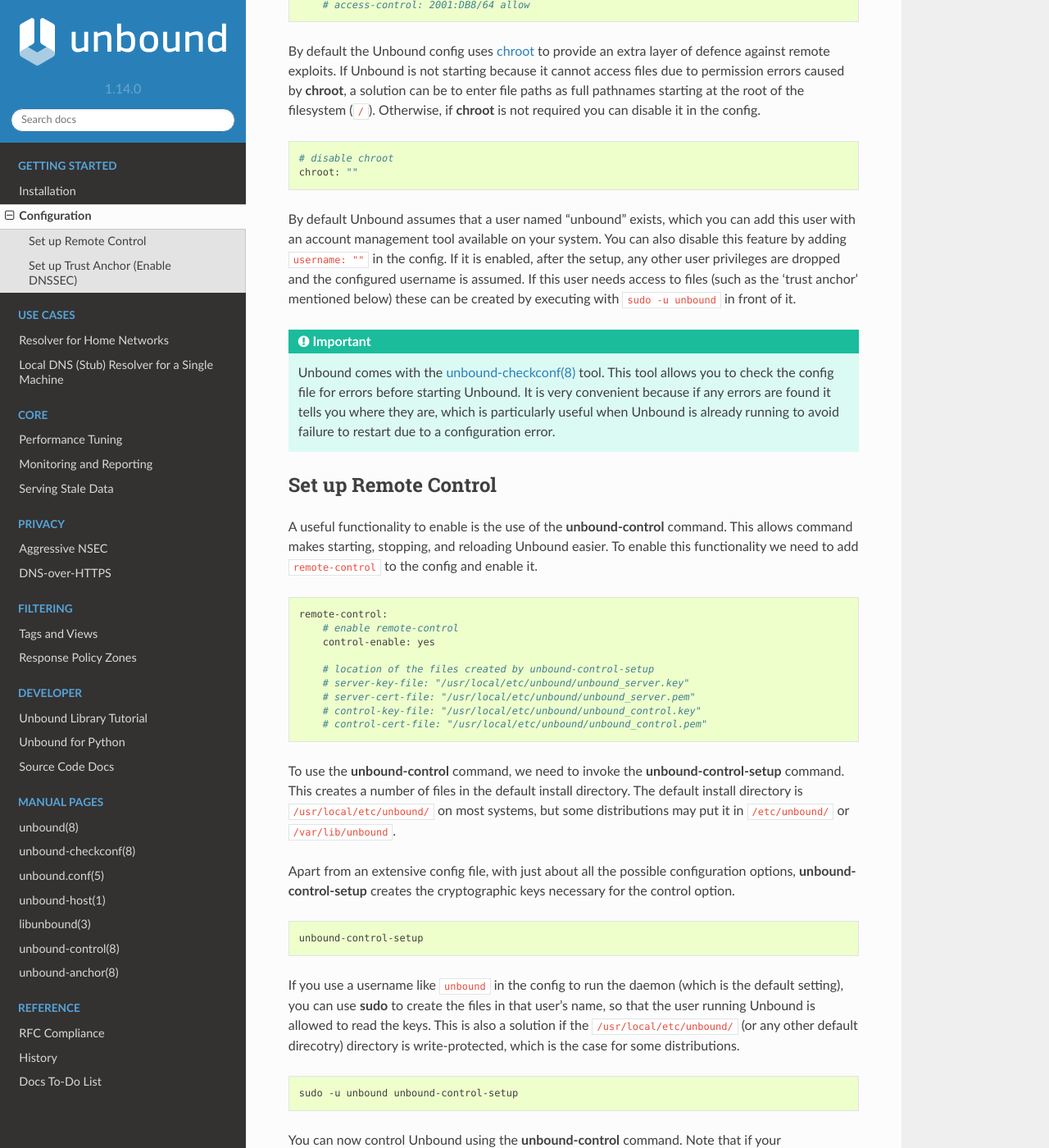
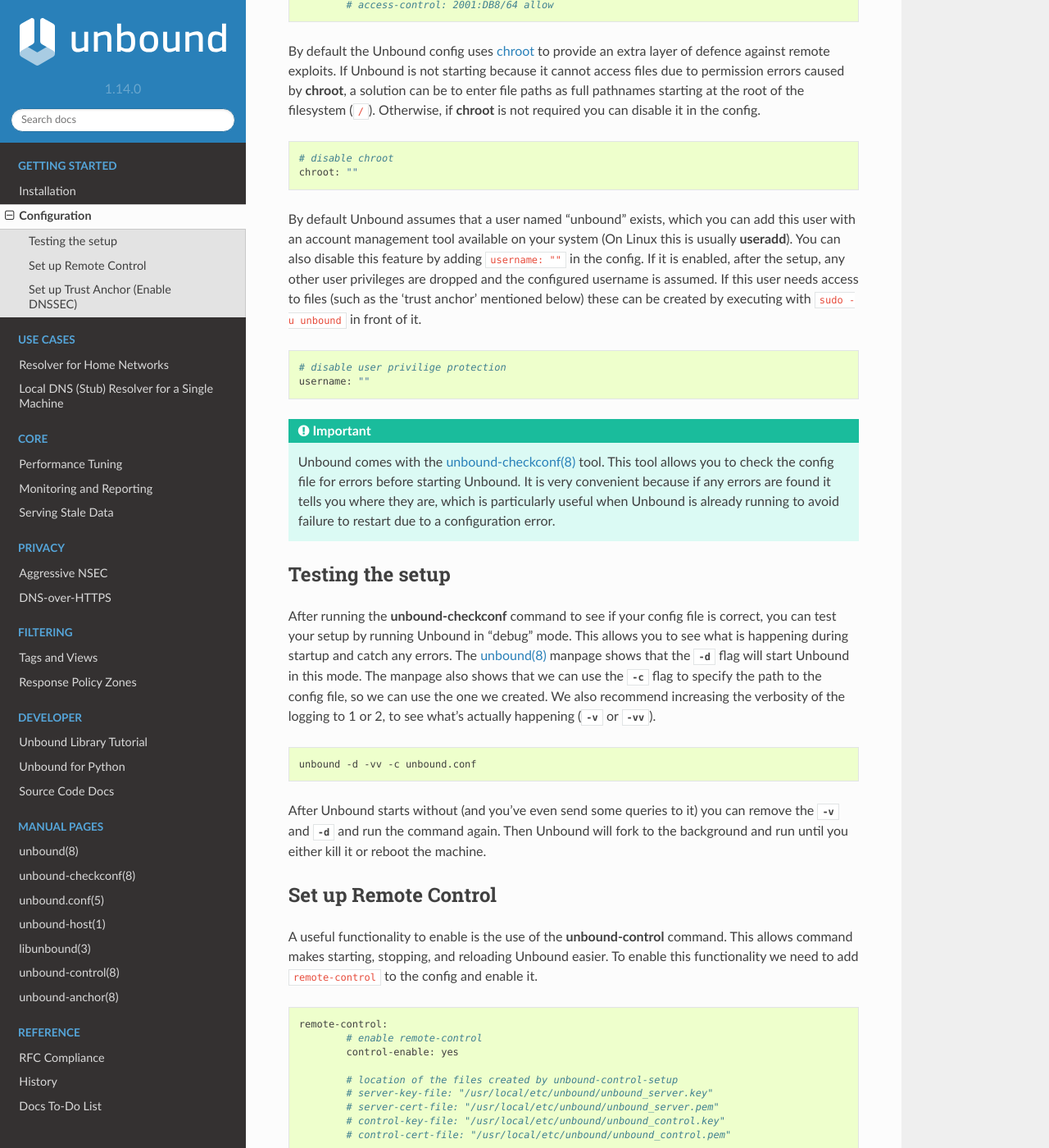
Before and after one commit to NLnetLabs/unbound-manual, a Sphinx documentation site: the page built from source/getting-started/configuration.rst, in a window 1280 px wide and 1400 px high, scrolled down 845 px. Shown: the whole window at 82% size. Built offline with Sphinx 7.4.7 and the Read the Docs theme 2.0.0, drawn with Linux system fonts in a browser that asks for light colours; some of the changed text lies outside the part shown.

Commit message:
add setup test in the conf and typos

```diff
--- a/source/getting-started/configuration.rst
+++ b/source/getting-started/configuration.rst
@@ -8,7 +8,7 @@
 feel free to add and experiment with options as you need them.
 
 .. @TODO in the future we can put a forward link to the configuration options +
-         explanations for advanced users.
+		 explanations for advanced users.
 
 .. Note:: The instructions in this page assume that Unbound is already installed.
 
@@ -56,19 +56,46 @@
 	chroot: ""
 
 By default Unbound assumes that a user named "unbound" exists, which you can add
-this user with an account management tool available on your system. You can also
-disable this feature by adding ``username: ""`` in the config. If it is enabled,
+this user with an account management tool available on your system (On Linux this
+is usually :command:`useradd`). You can also disable this feature by adding
+``username: ""`` in the config. If it is enabled,
 after the setup, any other user privileges are dropped and the configured
 username is assumed. If this user  needs access to files (such as the 'trust
 anchor' mentioned below) these can be created by executing with ``sudo -u
 unbound`` in front of it.
 
+.. code-block:: bash
+
+	# disable user privilige protection
+	username: ""
+
 .. Important:: Unbound comes with the :doc:`/manpages/unbound-checkconf` tool.
-               This tool allows you to check the config file for errors before
-               starting Unbound. It is very convenient because if any errors are
-               found it tells you where they are, which is particularly useful
-               when Unbound is already running to avoid failure to restart due
-               to a configuration error.
+			   This tool allows you to check the config file for errors before
+			   starting Unbound. It is very convenient because if any errors are
+			   found it tells you where they are, which is particularly useful
+			   when Unbound is already running to avoid failure to restart due
+			   to a configuration error.
+
+Testing the setup
+-----------------
+
+After running the :command:`unbound-checkconf` command to see if your config
+file is correct, you can test your setup by running Unbound in "debug" mode.
+This allows you to see what is happening during startup and catch any errors.
+The :doc:`/manpages/unbound` manpage shows that the :option:`-d` flag will start
+Unbound in this mode. The manpage also shows that we can use the :option:`-c`
+flag to specify the path to the config file, so we can use the one we created.
+We also recommend increasing the verbosity of the logging to 1 or 2, to see
+what's actually happening (:option:`-v` or :option:`-vv`).
+
+.. code-block:: bash
+
+	unbound -d -vv -c unbound.conf
+
+After Unbound starts without (and you've even send some queries to it) you can
+remove the :option:`-v` and :option:`-d` and run the command again. Then Unbound
+will fork to the background and run until you either kill it or reboot the
+machine.
 
 Set up Remote Control
 ---------------------
@@ -80,15 +107,15 @@
 
 .. code-block:: bash
 
-    remote-control:
-        # enable remote-control
-        control-enable: yes
+	remote-control:
+		# enable remote-control
+		control-enable: yes
 
-        # location of the files created by unbound-control-setup
-        # server-key-file: "/usr/local/etc/unbound/unbound_server.key"
-        # server-cert-file: "/usr/local/etc/unbound/unbound_server.pem"
-        # control-key-file: "/usr/local/etc/unbound/unbound_control.key"
-        # control-cert-file: "/usr/local/etc/unbound/unbound_control.pem"
+		# location of the files created by unbound-control-setup
+		# server-key-file: "/usr/local/etc/unbound/unbound_server.key"
+		# server-cert-file: "/usr/local/etc/unbound/unbound_server.pem"
+		# control-key-file: "/usr/local/etc/unbound/unbound_control.key"
+		# control-cert-file: "/usr/local/etc/unbound/unbound_control.pem"
 
 To use the :command:`unbound-control` command, we need to invoke the
 :command:`unbound-control-setup` command. This creates a number of files in the
@@ -102,7 +129,7 @@
 
 .. code-block:: bash
 
-    unbound-control-setup
+	unbound-control-setup
 
 If you use a username like ``unbound`` in the config to run the daemon (which is
 the default setting), you can use :command:`sudo` to create the files in that
@@ -129,6 +156,8 @@
 verification of the integrity of the responses to the queries you send.
 
 To help, we can use the :command:`unbound-anchor` command.
+
+
 :command:`unbound-anchor` performs the setup by configuring a trust anchor. This
 trust anchor will only serve as the initial anchor from builtin values. To keep
 this anchor up to date, Unbound must be able to read and write to this file. The
@@ -136,7 +165,7 @@
 your installation method. Usually the default directory is
 ``/usr/local/etc/unbound/``.
 
-.. code-block::bash
+.. code-block:: bash
 
 	unbound-anchor
 
--- a/source/use-cases/home-resolver.rst
+++ b/source/use-cases/home-resolver.rst
@@ -37,7 +37,7 @@
 
 Because of the variety of machines that Unbound can run on we cannot create a
 comprehensive tutorial for all possible options. For this tutorial we will use
-Ubuntu 20.04.1 LTS as a stepping stone you can adapt and apply to
+**Ubuntu 20.04.1 LTS** as a stepping stone you can adapt and apply to
 other systems.
 
 While you could download the code from GitHub and build it yourself, getting a
@@ -191,7 +191,7 @@
 
 .. code-block:: text
 
-	hostname ==all-ip-addresses
+	hostname --all-ip-addresses
 
 If you just have one IP address as output from the :command:`hostname` command
 that will be the correct one. If you have multiple IP addresses, the easiest way
```
Also changed, not shown: other parts of source/getting-started/configuration.rst (+21 -20 lines).
